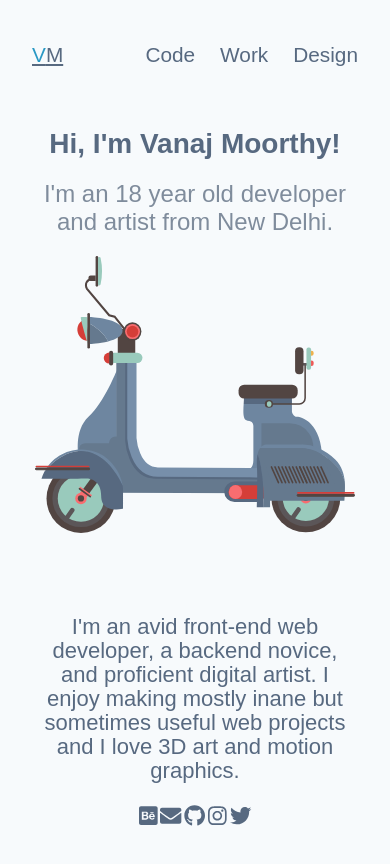
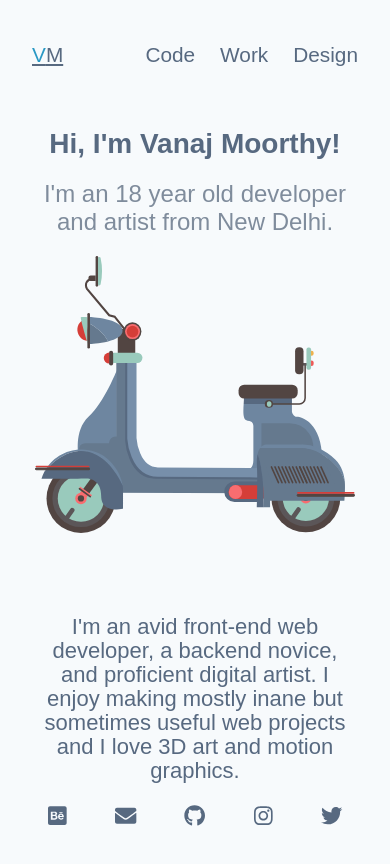
Before and after one commit to vanajmoorthy/v4, a Vue app: page / in a window 390 px wide. Shown: the top 864 px of the page. Built offline with nearby package versions, Linux system fonts and the light colour scheme; a web font is replaced by a local one.

Commit message:
media queries for footer

```diff
--- a/src/App.vue
+++ b/src/App.vue
@@ -25,6 +25,7 @@
 	</div>
 </template>
 
+// APPLIES TO ENTIRE PAGE NOT SCOPED THANK YOU
 <style>
 /* fade transition */
 .fade-enter-active,
--- a/src/components/Footer.vue
+++ b/src/components/Footer.vue
@@ -51,10 +51,10 @@ a:hover {
 	display: inline;
 }
 
-@media only screen and (max-width: 490px) {
-	.icon {
-	}
-}
+/* @media only screen and (max-width: 490px) { */
+/* .icon { */
+/* } */
+/* } */
 
 .wrapper {
 	display: flex;
@@ -72,4 +72,22 @@ a:hover {
 	color: #576980;
 	text-align: center;
 }
+
+@media only screen and (max-width: 1000px) {
+	.footer {
+		width: 50%;
+	}
+}
+
+@media only screen and (max-width: 660px) {
+	.footer {
+		width: 70%;
+	}
+}
+
+@media only screen and (max-width: 420px) {
+	.footer {
+		width: 100%;
+	}
+}
 </style>
```
